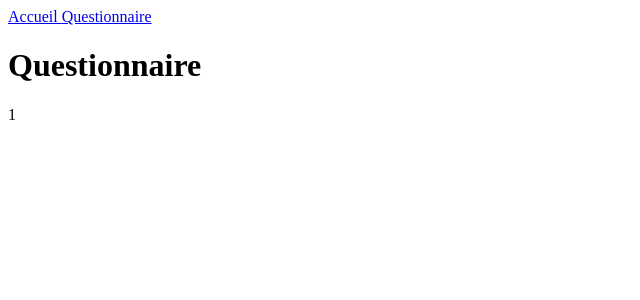
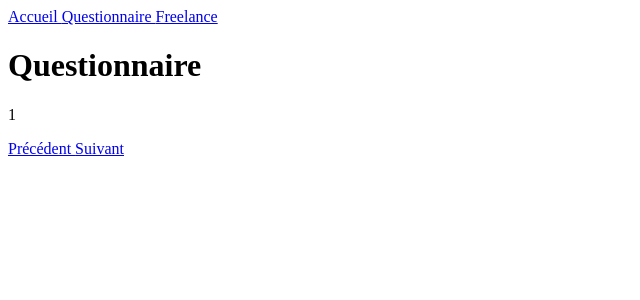
Before and after one commit to richad-m/react-shiny, a React (Create React App) app: page /survey/1 in a window 1280 px wide. Shown: the top 300 px of the page, without its empty margins (0-640 px from the left). Built offline with nearby package versions, Linux system fonts and the light colour scheme.

Commit message:
installed prop-types

```diff
--- a/package.json
+++ b/package.json
@@ -6,6 +6,7 @@
     "@testing-library/jest-dom": "^5.11.4",
     "@testing-library/react": "^11.1.0",
     "@testing-library/user-event": "^12.1.10",
+    "prop-types": "^15.7.2",
     "react": "^17.0.2",
     "react-dom": "^17.0.2",
     "react-router-dom": "^5.2.0",
--- /dev/null
+++ b/src/components/Error/index.jsx
@@ -0,0 +1,5 @@
+function Error() {
+  return <div>Pas de page ici !</div>
+}
+
+export default Error
--- a/src/components/Header/index.jsx
+++ b/src/components/Header/index.jsx
@@ -5,6 +5,7 @@ function Header() {
     <nav>
       <Link to="/"> Accueil </Link>
       <Link to="/survey/42"> Questionnaire </Link>
+      <Link to="/freelance"> Freelance </Link>
     </nav>
   )
 }
--- a/src/index.jsx
+++ b/src/index.jsx
@@ -1,21 +1,35 @@
 import React from 'react'
 import ReactDOM from 'react-dom'
 import { BrowserRouter as Router } from 'react-router-dom'
-import { Route } from 'react-router-dom'
+import { Route, Switch } from 'react-router-dom'
 import Home from './pages/index'
 import Survey from './pages/Survey/index'
 import Header from './components/Header/index'
+import Error from './components/Error/index'
+import Results from './pages/Results/index'
+import Freelance from './pages/Freelance/index'
 
 ReactDOM.render(
   <React.StrictMode>
     <Router>
       <Header />
+      <Switch>
         <Route exact path="/">
           <Home />
         </Route>
         <Route path="/survey/:questionNumber">
           <Survey />
         </Route>
+        <Route path="/results">
+          <Results />
+        </Route>
+        <Route path="/freelance">
+          <Freelance />
+        </Route>
+        <Route>
+          <Error />
+        </Route>
+      </Switch>
     </Router>
   </React.StrictMode>,
   document.getElementById('root')
--- /dev/null
+++ b/src/pages/Freelance/index.jsx
@@ -0,0 +1,5 @@
+function Freelance() {
+  return <div>Ceci est la page Freelance</div>
+}
+
+export default Freelance
--- /dev/null
+++ b/src/pages/Results/index.jsx
@@ -0,0 +1,5 @@
+function Results() {
+  return <div>Ici la page de résultats</div>
+}
+
+export default Results
--- a/src/pages/Survey/index.jsx
+++ b/src/pages/Survey/index.jsx
@@ -1,11 +1,22 @@
-import { useParams } from 'react-router-dom'
+import { useParams, Link } from 'react-router-dom'
 
 function Survey() {
   const { questionNumber } = useParams()
+  const questionIntNumber = Number(questionNumber)
+  const previousQuestionNumber =
+    questionIntNumber === 1 ? 1 : questionIntNumber + 1
+  const nextQuestionNumber = questionIntNumber + 1
+
   return (
     <div>
       <h1>Questionnaire</h1>
       <p>{questionNumber}</p>
+      <Link to={`/survey/${previousQuestionNumber}`}>Précédent </Link>
+      {Number(questionNumber) > 9 ? (
+        <Link to="/results">Résultats </Link>
+      ) : (
+        <Link to={`/survey/${nextQuestionNumber}`}>Suivant </Link>
+      )}
     </div>
   )
 }
```
Lines whose indentation alone changed are shown as unchanged.
